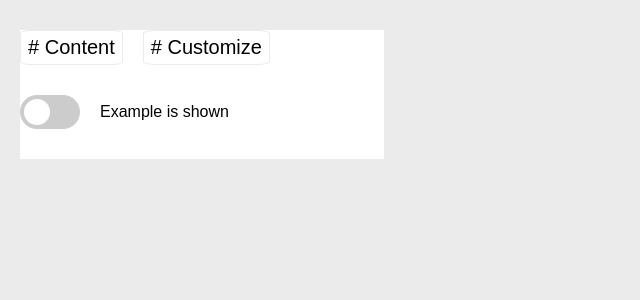
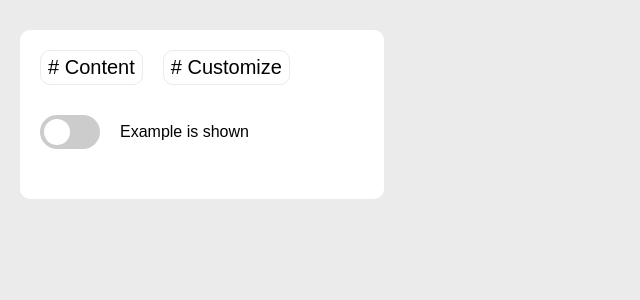
Before and after one commit to vasenkom/CV-maker, a React (Vite) app in the folder cvMaker/: page / in a window 1280 px wide. Shown: the top 300 px of the page, without its empty margins (0-640 px from the left). Built offline with nearby package versions, Linux system fonts and the light colour scheme.

Commit message:
css boderRadius and other corrections

```diff
--- a/cvMaker/src/components/settings/Buttons.jsx
+++ b/cvMaker/src/components/settings/Buttons.jsx
@@ -2,7 +2,7 @@ export function SettingsButtons({ text, id, image }) {
   const buttonStyle = {
     backgroundColor: "white",
     fontSize: "20px",
-    borderRadius: "10%",
+    borderRadius: "10px",
     border: "1px solid rgb(235, 235, 235)",
     padding: "5px 7px",
     cursor: "pointer",
--- a/cvMaker/src/components/settings/SettingsMain.jsx
+++ b/cvMaker/src/components/settings/SettingsMain.jsx
@@ -4,6 +4,12 @@ import { ToggleSwitch } from "./ToggleSwitch";
 export function SettingPart() {
   return (
     <div id="SettingPart">
+      <div
+        id="SettingPartContext"
+        style={{
+          margin: "20px",
+        }}
+      >
         <div
           style={{
             display: "flex",
@@ -17,5 +23,6 @@ export function SettingPart() {
         </div>
         <ToggleSwitch />
       </div>
+    </div>
   );
 }
--- a/cvMaker/src/index.css
+++ b/cvMaker/src/index.css
@@ -27,4 +27,5 @@ body {
   display: flex;
   flex-direction: column;
   background-color: white;
+  border-radius: 10px;
 }
```
Lines whose indentation alone changed are shown as unchanged.
